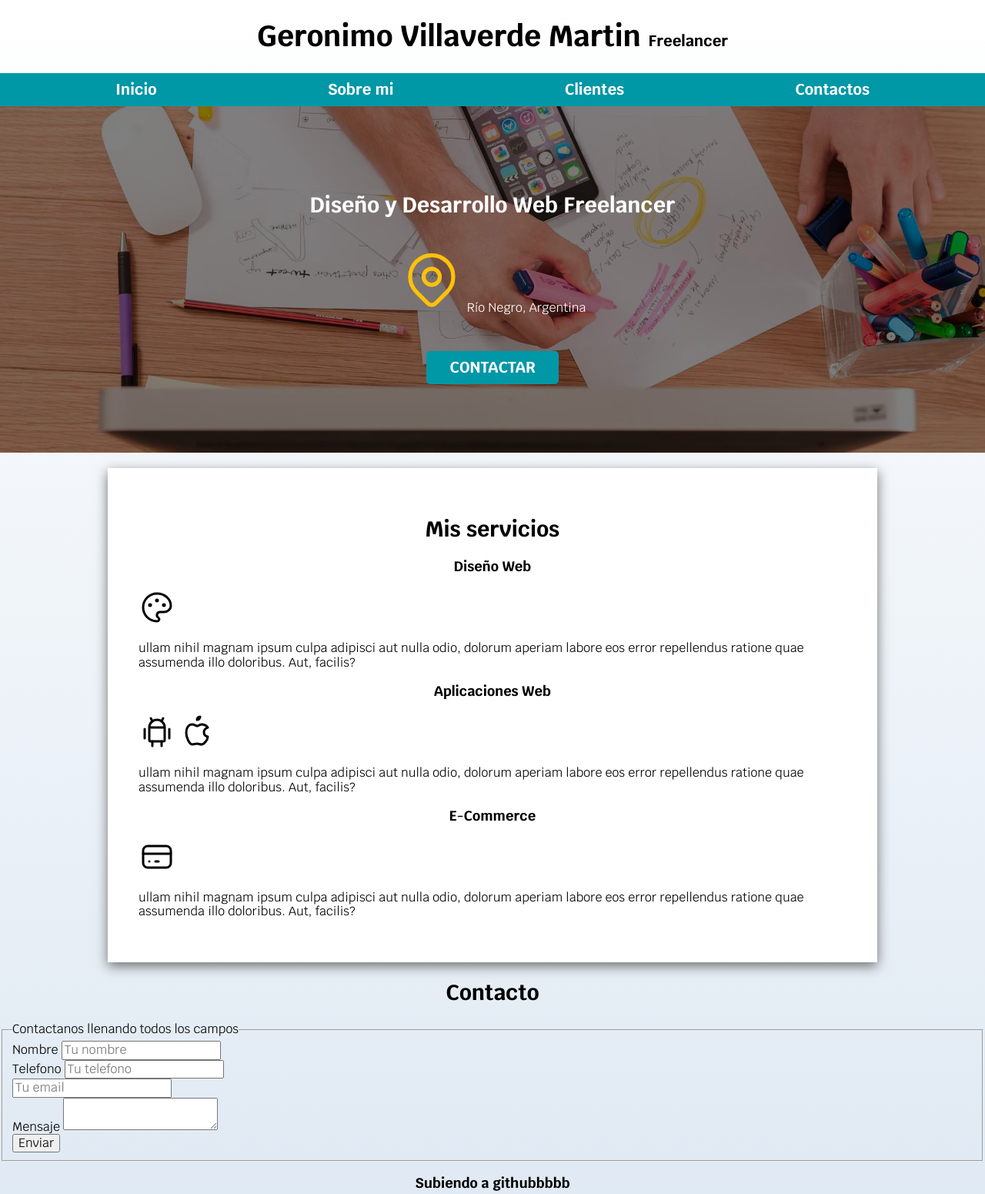
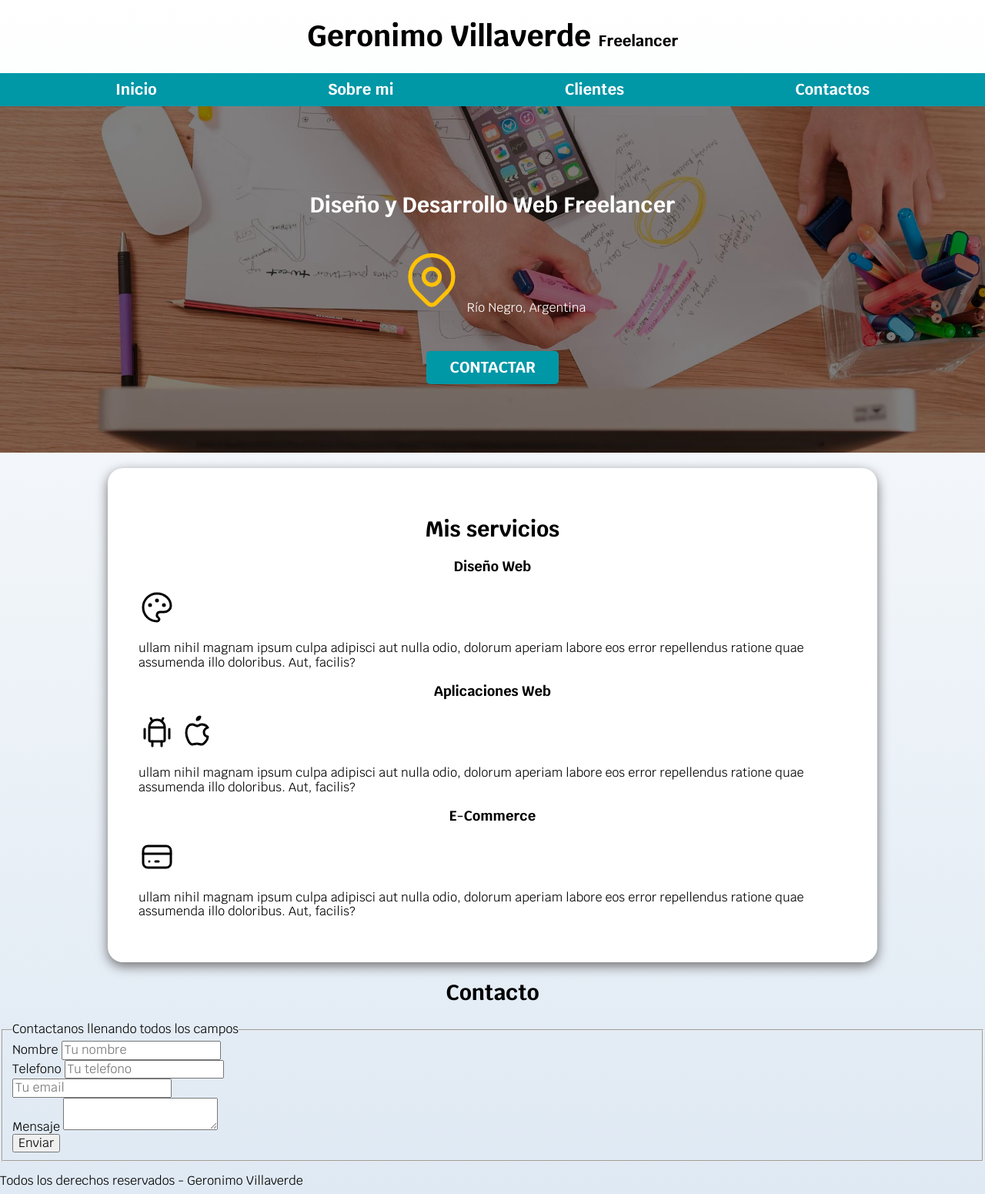
Before and after one commit to geronimovillaverde/Freelancer, a plain HTML site: page index.html in a window 1280 px wide. Shown: the top 1551 px of the page at 77% size. Drawn offline with Linux system fonts and the light colour scheme.

Commit message:
bordeado del body

```diff
--- a/css/styles.css
+++ b/css/styles.css
@@ -35,7 +35,9 @@ h1, h2, h3{
 -moz-box-shadow: 0px 5px 15px 0px rgba(112,112,112,1);
 box-shadow: 0px 5px 15px 0px rgba(112,112,112,1);
 background-color: var(--blanco);
-padding: 4rem;}
+padding: 4rem;
+border-radius: 2rem;
+}
 .titulo span{
 
     font-size: 2rem;
--- a/index.html
+++ b/index.html
@@ -15,7 +15,7 @@
 </head>
 <body>
     <header>
-        <h1 class="titulo">Geronimo Villaverde Martin <span>Freelancer</span></h1>
+        <h1 class="titulo">Geronimo Villaverde <span>Freelancer</span></h1>
     </header>
     <div class="nav-bg">
         <nav class="navegacion-principal contenedor">
@@ -113,7 +113,6 @@
                 </fieldset>
         </form>
     </section>
-    <h3>Subiendo a githubbbbb</h3>
     <footer>
         <p>Todos los derechos reservados - Geronimo Villaverde</p>
     </footer>
```
